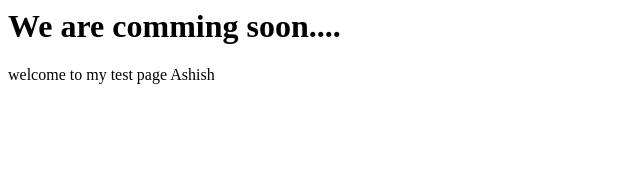
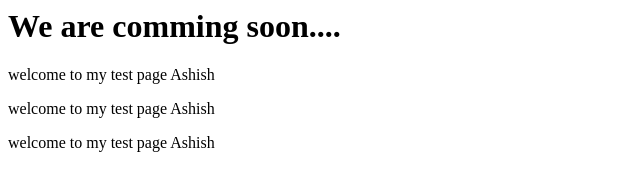
Before and after one commit to ashishpoonawalla/html_website, a plain HTML site: page index.html in a window 1280 px wide. Shown: the whole page, without its empty margins (0-640 px from the left). Drawn offline with Linux system fonts and the light colour scheme.

Commit message:
Update now

```diff
--- a/index.html
+++ b/index.html
@@ -7,5 +7,7 @@
 <body>
     <h1>We are comming soon....</h1>
     <p>welcome to my test page Ashish</p>
+    <p>welcome to my test page Ashish</p>
+    <p>welcome to my test page Ashish</p>
 </body>
 </html>
```
